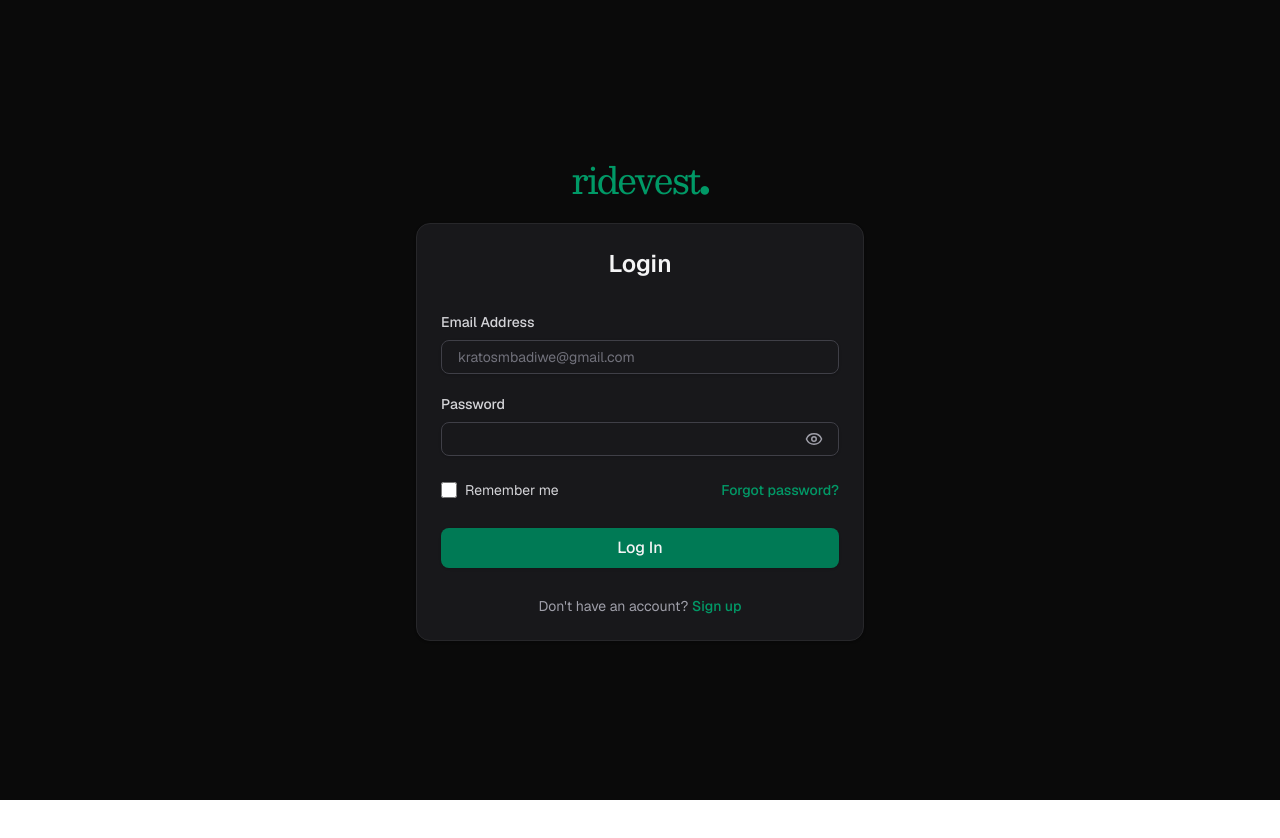
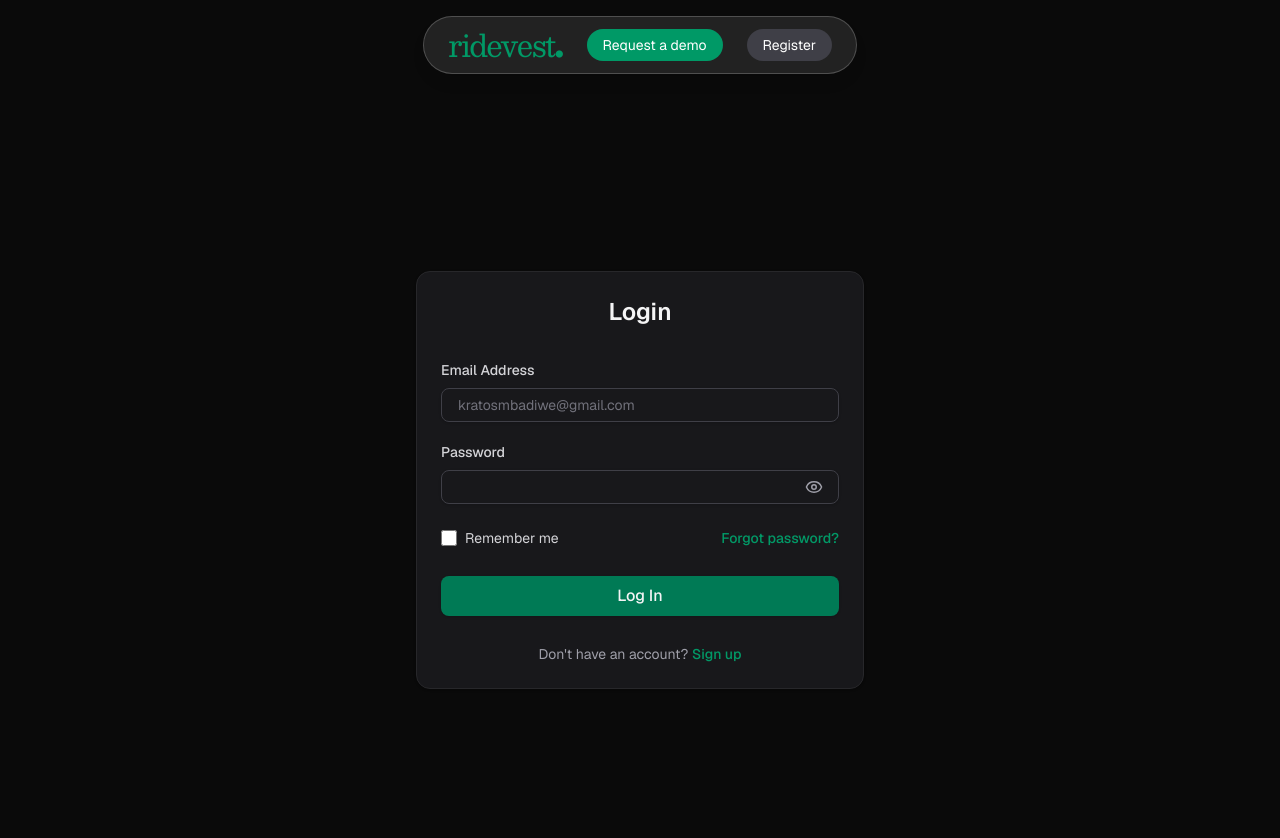
Before and after one commit to Katchy1942/ridevest, a React (Vite) app in the folder client/: page /login in a window 1280 px wide. Shown: the top 838 px of the page. Before the commit the page ends 800 px from the top, so only its background shows below. Built offline with nearby package versions, Linux system fonts and the light colour scheme; no server answers.

Commit message:
initiate landing page build

```diff
--- a/client/package.json
+++ b/client/package.json
@@ -24,7 +24,6 @@
     "radix-ui": "^1.4.3",
     "react": "^19.2.0",
     "react-dom": "^19.2.0",
-    "react-interswitch": "^1.0.8",
     "react-router-dom": "^7.13.1",
     "sonner": "^2.0.7",
     "tailwind-merge": "^3.5.0",
--- a/client/src/App.tsx
+++ b/client/src/App.tsx
@@ -2,6 +2,7 @@ import { BrowserRouter, Routes, Route, Navigate } from 'react-router-dom';
 import Login from './pages/auth/Login';
 import Register from './pages/auth/Register';
 import DashboardLayout from './components/layout/DashboardLayout';
+import PublicLayout from './components/layout/PublicLayout';
 import DashboardPage from './pages/dashboard/DashboardPage';
 import DeliveriesPage from './pages/deliveries/DeliveriesPage';
 import DevicesPage from './pages/devices/DevicesPage';
@@ -18,10 +19,18 @@ const App = () => {
 		<div className='bg-neutral-950 min-h-screen text-neutral-100'>
 			<BrowserRouter>
 				<Routes>
-					<Route path="/" element={<DemoGuide />} />
-					<Route path="/login" element={<Login />} />
-					<Route path="/register" element={<Register />} />
-					{/* Protected Routes */}
+					<Route element={<PublicLayout />}>
+						<Route path="/" element={<DemoGuide />} />
+						<Route path="/login" element={<Login />} />
+						<Route path="/register" element={<Register />} />
+						{/* Protected non-dashboard routes */}
+						<Route element={<ProtectedRoute />}>
+							<Route path="/add-delivery" element={<AddDeliveryPage />} />
+							<Route path="/payment-response" element={<PaymentsResponse />} />
+							<Route path="/track-delivery" element={<TrackDelivery />} />
+						</Route>
+					</Route>
+					{/* Protected Dashboard Routes */}
 					<Route element={<ProtectedRoute />}>
 						<Route path="/dashboard" element={<DashboardLayout />}>
 							<Route index element={<DashboardPage />} />
@@ -30,9 +39,6 @@ const App = () => {
 							<Route path="riders" element={<RidersPage />} />
 							<Route path="settings" element={<SettingsPage />} />
 						</Route>
-						<Route path="/add-delivery" element={<AddDeliveryPage />} />
-						<Route path="/payment-response" element={<PaymentsResponse />} />
-						<Route path="/track-delivery" element={<TrackDelivery />} />
 					</Route>
 
 					{/* Catch-all redirect to login */}
--- /dev/null
+++ b/client/src/components/common/Footer.tsx
@@ -0,0 +1,7 @@
+const Footer = () => {
+   return (
+      <div>Footer</div>
+   )
+}
+
+export default Footer
--- /dev/null
+++ b/client/src/components/common/Header.tsx
@@ -0,0 +1,13 @@
+import { Link } from 'react-router-dom';
+
+const Header = () => {
+   return (
+      <div className="fixed top-4 left-1/2 transform -translate-x-1/2 bg-white/10 backdrop-blur-full border border-white/20 rounded-full px-6 py-2.5 shadow-lg z-50 flex items-center gap-6">
+         <h1 className="font-serif text-3xl tracking-tighter font-extralight text-emerald-600">ridevest<span className="font-black">.</span></h1>
+         <button className="bg-emerald-600 hover:bg-emerald-700 text-white text-sm px-4 py-1.5 rounded-full transition-colors cursor-pointer">Request a demo</button>
+         <Link to="/register" className="bg-zinc-700 hover:bg-zinc-600 text-white text-sm px-4 py-1.5 rounded-full transition-colors">Register</Link>
+      </div>
+   )
+}
+
+export default Header
--- /dev/null
+++ b/client/src/components/layout/PublicLayout.tsx
@@ -0,0 +1,15 @@
+import { Outlet } from 'react-router-dom';
+import Header from '../common/Header';
+
+const PublicLayout = () => {
+   return (
+      <div className="min-h-screen bg-neutral-950 text-neutral-100">
+         <Header />
+         <main className="pt-20">
+            <Outlet />
+         </main>
+      </div>
+   );
+};
+
+export default PublicLayout;
--- a/client/src/pages/auth/Login.tsx
+++ b/client/src/pages/auth/Login.tsx
@@ -39,7 +39,6 @@ const Login = () => {
 
   	return (
 		<div className='min-h-screen flex flex-col justify-center items-center md:p-10 p-4'>
-			<h1 className='font-serif text-4xl tracking-tighter font-extralight text-emerald-600 mb-6'>ridevest<span className='font-black'>.</span></h1>
 			<div className="bg-zinc-900 p-6 rounded-xl shadow-sm w-full border border-zinc-800 max-w-md">
 				<h2 className="text-2xl font-semibold mb-8 flex justify-center text-zinc-100">
 					Login
--- a/client/src/pages/auth/Register.tsx
+++ b/client/src/pages/auth/Register.tsx
@@ -132,7 +132,6 @@ const Register = () => {
 
 	return (
 		<div className='min-h-screen flex flex-col justify-center items-center md:p-10 p-4'>
-			<h1 className='font-serif text-4xl tracking-tighter font-extralight text-emerald-600 mb-6'>ridevest<span className='font-black'>.</span></h1>
 			<div className='bg-zinc-900 p-6 rounded-xl shadow-sm w-full border border-zinc-800 max-w-md md:max-w-xl'>
 				<h2 className='text-2xl font-semibold mb-8 flex justify-center text-zinc-100'>Register Your Company</h2>
 				<form className='flex flex-col gap-5' onSubmit={handleSubmit} noValidate>
--- a/client/src/pages/common/DemoGuide.tsx
+++ b/client/src/pages/common/DemoGuide.tsx
@@ -4,7 +4,6 @@ const DemoGuide = () => {
    return (
       <div className="flex flex-col justify-center items-center min-h-screen">
          <div className="flex flex-col justify-center items-center border-b border-zinc-700 pb-4">
-            <h1 className='font-serif text-4xl tracking-tighter font-extralight text-emerald-600 mb-2'>ridevest<span className='font-black'>.</span></h1>
             <p className="text-xs text-zinc-200">
                A simple and easy way to manage your rides.
                <Link to="/register" className="text-emerald-500 hover:underline cursor-pointer">Get Started</Link>
--- a/client/src/pages/deliveries/AddDeliveryPage.tsx
+++ b/client/src/pages/deliveries/AddDeliveryPage.tsx
@@ -24,9 +24,6 @@ const AddDeliveryPage = () => {
 
    return (
       <div className='min-h-screen flex flex-col justify-center items-center md:p-10 p-4'>
-         <h1 className='font-serif text-4xl tracking-tighter font-extralight text-emerald-600 mb-6 text-center'>
-            ridevest<span className='font-black'>.</span>
-         </h1>
          <div className="bg-zinc-900 border border-zinc-800 shadow-xl w-full max-w-[550px] rounded-xl flex flex-col">
             <div className="px-6 py-6 shrink-0 border-b border-zinc-800/60">
                <h2 className="text-xl font-semibold text-zinc-50 tracking-tight">Create Delivery</h2>
--- a/client/src/pages/deliveries/PaymentsResponse.tsx
+++ b/client/src/pages/deliveries/PaymentsResponse.tsx
@@ -10,10 +10,6 @@ const PaymentsResponse = () => {
 
    return (
       <div className='min-h-screen bg-neutral-950 flex flex-col justify-center items-center md:p-10 p-4'>
-         <h1 className='font-serif text-4xl tracking-tighter font-extralight text-emerald-600 mb-8 text-center'>
-            ridevest<span className='font-black'>.</span>
-         </h1>
-
          <div className="bg-zinc-900 border border-zinc-800 max-w-md shadow-sm w-full rounded-xl p-6 flex flex-col items-center text-center">
             <div className="space-y-6 flex flex-col items-center animate-in fade-in zoom-in duration-500">
                <div className="relative">
--- a/client/src/pages/deliveries/TrackDelivery.tsx
+++ b/client/src/pages/deliveries/TrackDelivery.tsx
@@ -321,7 +321,7 @@ const TrackDelivery = () => {
                         setActiveView(viewKey as 'details' | 'timeline');
                         if (window.innerWidth < 768) setExpanded(true);
                      } else {
-                        toast.info('Route view coming soon — will center the map on the delivery route.');
+                        toast.info('Route view coming soon.');
                      }
                   };
 
```
Also changed, not shown: 1 other file (tests, documents, lock files or other folders).
